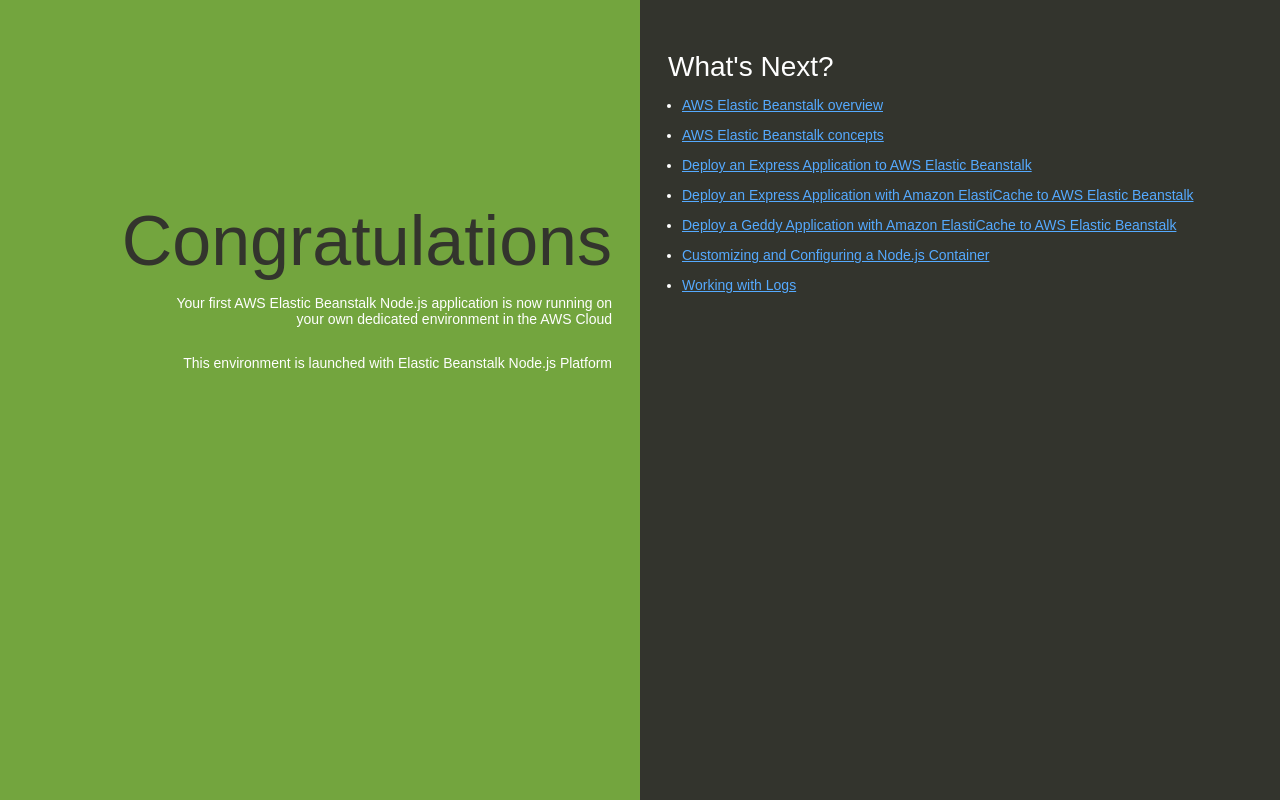
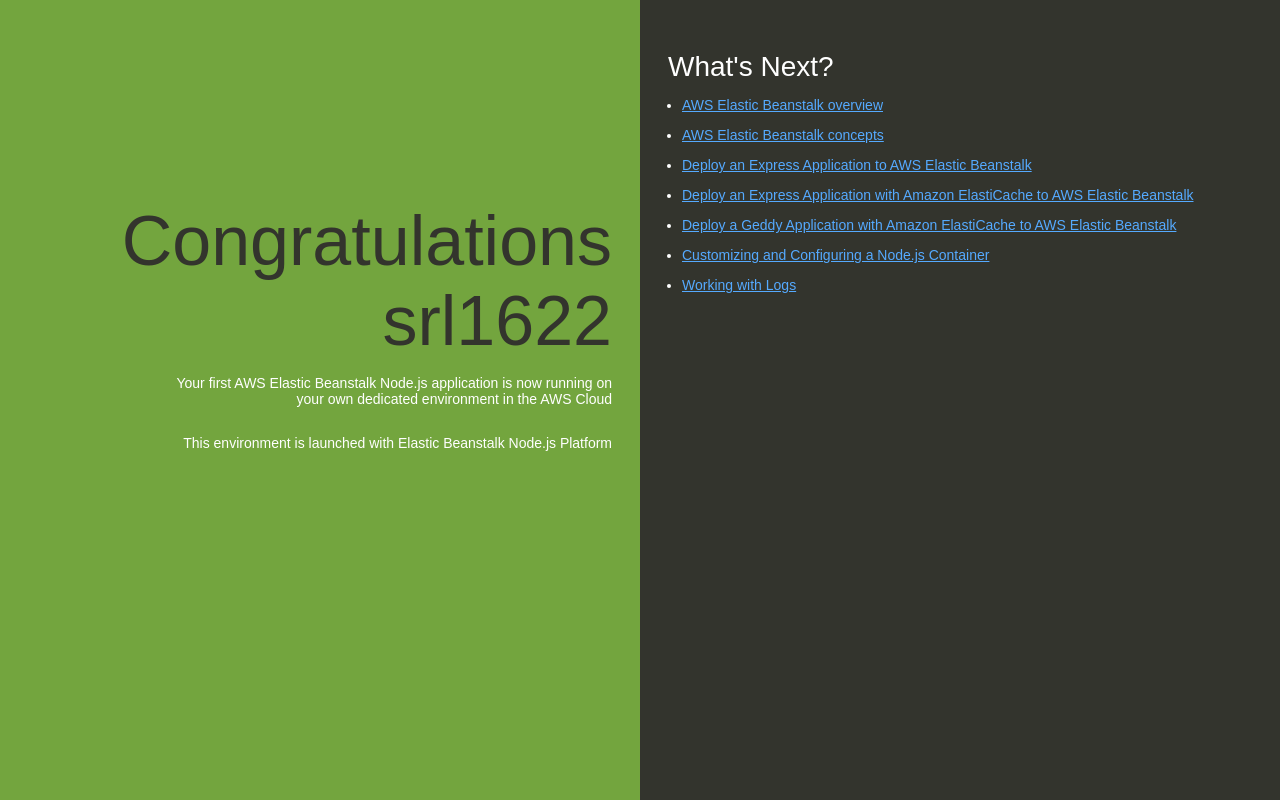
Before and after one commit to SoudagarLondheRIT/srl-test-node-app, a website: page index.html in a window 1280 px wide. Drawn offline with Linux system fonts and the light colour scheme.

Commit message:
Changes updated

```diff
--- a/index.html
+++ b/index.html
@@ -74,7 +74,7 @@
   </head>
   <body>
     <div class="textColumn">
-      <h1>Congratulations</h1>
+      <h1>Congratulations srl1622</h1>
       <p>Your first AWS Elastic Beanstalk Node.js application is now running on your own dedicated environment in the AWS Cloud</p>
       <p>This environment is launched with Elastic Beanstalk Node.js Platform</p>
     </div>
```
